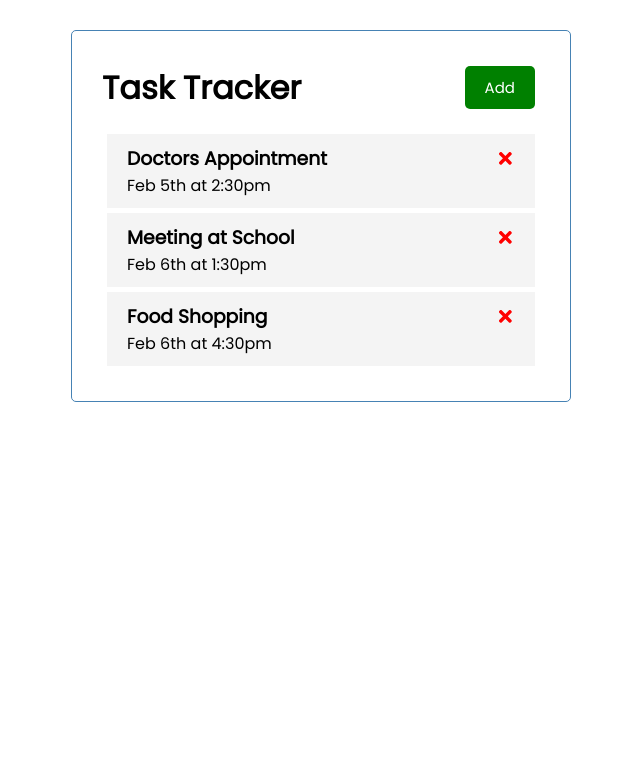
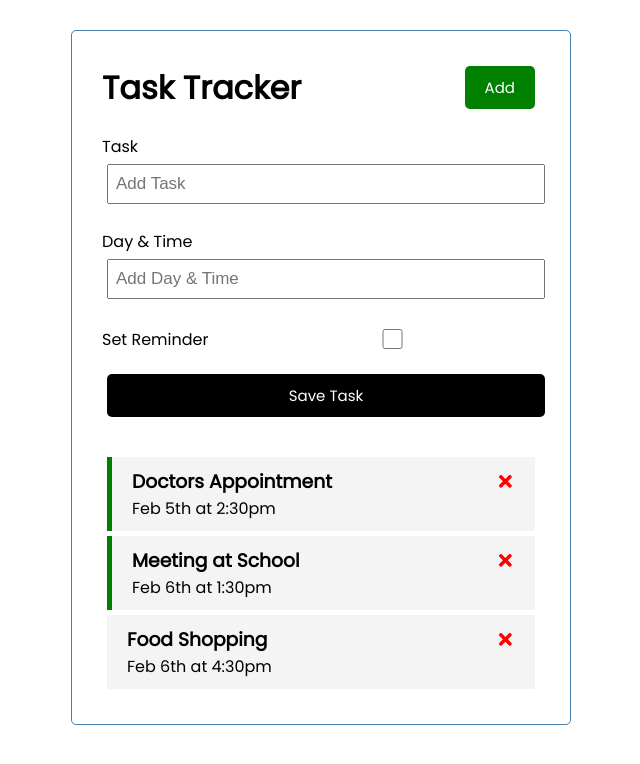
Before and after one commit to JayGee23/task_tracker_react, a React (Create React App) app: page / in a window 1280 px wide. Shown: the top 764 px of the page, without its empty margins (319-959 px from the left). Built offline with nearby package versions, Linux system fonts and the light colour scheme.

Commit message:
add task form

```diff
--- a/src/App.js
+++ b/src/App.js
@@ -1,5 +1,6 @@
 import Header from "./components/Header";
 import Tasks from "./components/Tasks";
+import AddTask from "./components/AddTask";
 import { useState } from "react";
 
 function App() {
@@ -22,17 +23,33 @@
       day: 'Feb 6th at 4:30pm',
       reminder: false,
     },
-])
+  ])
+
+  // Add Task
+  const addTask = (task) => {
+    console.log(task)
+  }
 
   // Delete Task
   const deleteTask = (id) => {
     setTasks(tasks.filter((task) => task.id !== id))
   }
 
+  // Toggle Reminder
+  const toggleReminder = (id) => {
+    setTasks(tasks.map((task) => task.id === id ? { ...task, reminder: !task.reminder} : task ))
+  }
+
+
   return (
     <div className="container">
       <Header />
-      { tasks.length > 0 ? <Tasks tasks={tasks} onDelete={deleteTask}/> : "No Tasks"}
+      <AddTask onAdd={addTask} />
+      {tasks.length > 0 ? (
+        <Tasks tasks={tasks} onDelete={deleteTask} onToggle={toggleReminder}/>
+      ) : (
+        "No Tasks"
+      )}
     </div>
   );
 }
--- /dev/null
+++ b/src/components/AddTask.js
@@ -0,0 +1,44 @@
+import { useState } from "react"
+
+const AddTask = ({ onAdd }) => {
+    const [text, setText] = useState('')
+    const [day, setDay] = useState('')
+    const [reminder, setReminder] = useState(false)
+
+    const onSubmit = (e) => {
+        e.preventDefault()
+
+        if(!text) {
+            alert("Please add a task")
+            return
+        }
+
+        onAdd({ text, day, reminder})
+
+        setText('')
+        setDay('')
+        setReminder(false)
+    }
+
+    return (
+        <form className="add-form" onSubmit={onSubmit}>
+            <div className="form-control">
+                <label>Task</label>
+                <input type='text' placeholder="Add Task" value={text} onChange={(e) => setText(e.target.value)}/>
+            </div>
+            <div className="form-control">
+                <label>Day & Time</label>
+                <input type='text' placeholder="Add Day & Time" value={day} onChange={(e) => setDay(e.target.value)} />
+            </div>
+            <div className="form-control form-control-check">
+                <label>Set Reminder</label>
+                <input type='checkbox' checked={reminder} value={reminder} onChange={(e) => setReminder(e.currentTarget.checked)}/>
+            </div>
+
+            <input type='submit' value='Save Task' className="btn btn-block" />
+
+        </form>
+    )
+}
+
+export default AddTask
--- a/src/components/Task.js
+++ b/src/components/Task.js
@@ -1,8 +1,8 @@
 import { FaTimes } from 'react-icons/fa'
 
-const Task = ({ task, onDelete }) => {
+const Task = ({ task, onDelete, onToggle }) => {
   return (
-    <div className="task">
+    <div className={`task ${task.reminder ? 'reminder' : ''}`} onDoubleClick={() => onToggle(task.id)}>
         <h3>
             {task.text}
             <FaTimes
--- a/src/components/Tasks.js
+++ b/src/components/Tasks.js
@@ -1,10 +1,10 @@
 import Task from "./Task"
 
-const Tasks = ({tasks, onDelete}) => {
+const Tasks = ({tasks, onDelete, onToggle}) => {
   return (
     <>
         {tasks.map((task) => (
-        <Task key={task.id} task={task} onDelete={onDelete}/>
+        <Task key={task.id} task={task} onDelete={onDelete} onToggle={onToggle}/>
         ))}
     </>
   )
```
